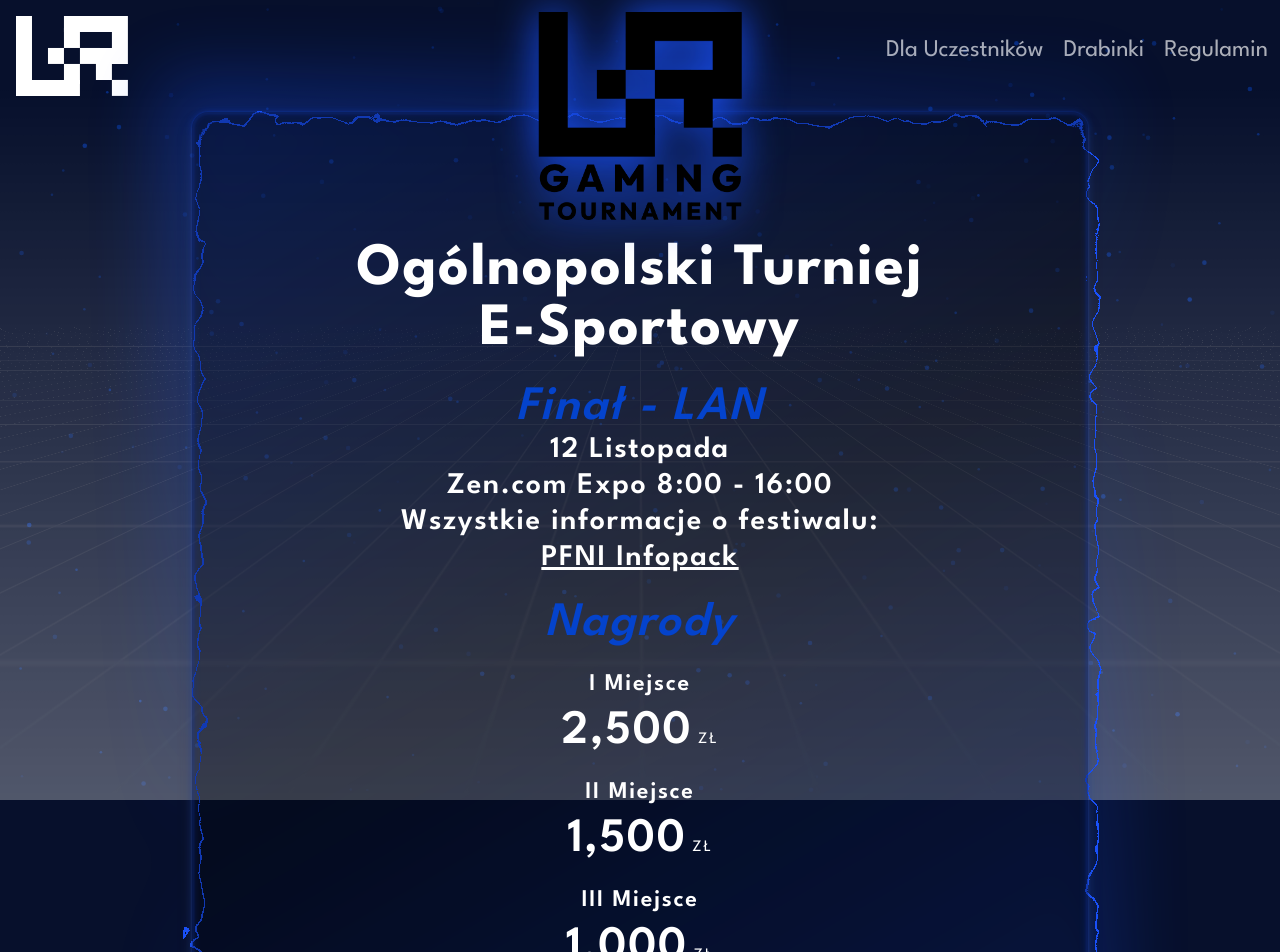
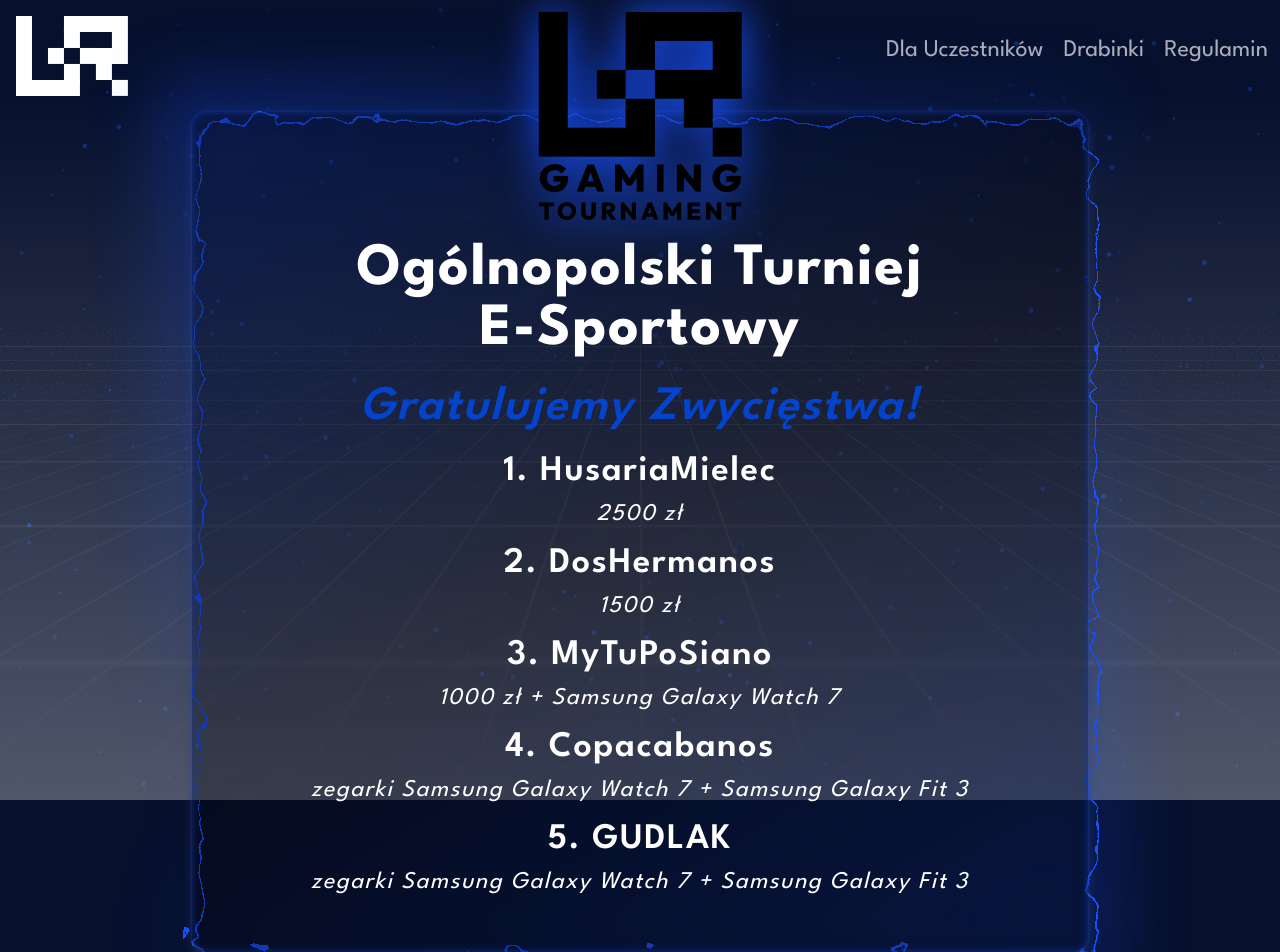
Before and after one commit to Poudretteite/UR-game-tournament, a React (Vite) app: page / in a window 1280 px wide. Shown: the top 952 px of the page. Built offline with nearby package versions, Linux system fonts and the light colour scheme.

Commit message:
fix: update Home component to display tournament winners and adjust heading styles

```diff
--- a/src/routes/Home.jsx
+++ b/src/routes/Home.jsx
@@ -6,7 +6,8 @@ import CountUp from '../components/ui/shadcn-io/countUp/count-up';
 import TwitchEmbed from '../components/TwitchEmbed';
 
 const h2 = "text-5xl font-semibold text-[#0443cc] italic";
-const h3 = "text-3xl font-semibold";
+const h3 = "text-4xl font-semibold pb-3";
+const span = "text-2xl italic font-normal";
 
 const Home = () => {
     return (
@@ -23,46 +24,12 @@ const Home = () => {
                 <div className="flex flex-col py-10 lg:pt-32 text-center space-y-6 p-6 h-a bg-black shadow-lg shadow-gray-700/50 bg-opacity-30 rounded-2xl">
                     <p className='text-5xl md:text-6xl font-bold'>Ogólnopolski Turniej<br />E-Sportowy</p>
                     <section>
-                        <h2 className={h2}>Finał - LAN</h2>
-                        <h3 className={h3}>12 Listopada</h3>
-                        <h3 className={h3}>Zen.com Expo 8:00 - 16:00</h3>
-                        <h3 className={h3}>Wszystkie informacje o festiwalu:
-                            <br /><a href='https://infopack.pfni.pl' className='underline' target='blank'>PFNI Infopack</a>
-                        </h3>
-                    </section>
-                    <section className='outline-double outline-[#1952ffaa] outline-4 hidden'>
-                        <TwitchEmbed />
-                    </section>
-                    <section>
-                        <h2 className={h2}>Nagrody</h2>
-                        <h3 className="text-2xl font-semibold pb-2 pt-5">I Miejsce</h3>
-                        <CountUp
-                            from={0}
-                            to={2500}
-                            separator=","
-                            direction="up"
-                            duration={0.02}
-                            className="text-5xl font-semibold"
-                        />&nbsp;ZŁ
-                        <h3 className="text-2xl font-semibold pb-2 pt-5">II Miejsce</h3>
-                        <CountUp
-                            from={0}
-                            to={1500}
-                            separator=","
-                            direction="up"
-                            duration={0.02}
-                            className="text-5xl font-semibold"
-                        />&nbsp;ZŁ
-                        <h3 className="text-2xl font-semibold pb-2 pt-5">III Miejsce</h3>
-                        <CountUp
-                            from={0}
-                            to={1000}
-                            separator=","
-                            direction="up"
-                            duration={0.02}
-                            className="text-5xl font-semibold"
-                        />&nbsp;ZŁ
-                        <h3 className="text-2xl pb-2 pt-5">+ Łączna wartość nagród rzeczowych w wyskości 5 000 zł.</h3>
+                        <h2 className="text-5xl font-semibold text-[#0443cc] italic mb-5">Gratulujemy Zwycięstwa!</h2>
+                        <h3 className={h3}>1. HusariaMielec<br /><span className={span}>2500 zł</span></h3>
+                        <h3 className={h3}>2. DosHermanos<br /><span className={span}>1500 zł</span></h3>
+                        <h3 className={h3}>3. MyTuPoSiano<br /><span className={span}>1000 zł + Samsung Galaxy Watch 7</span></h3>
+                        <h3 className={h3}>4. Copacabanos<br /><span className={span}>zegarki Samsung Galaxy Watch 7 + Samsung Galaxy Fit 3</span></h3>
+                        <h3 className={h3}>5. GUDLAK<br /><span className={span}>zegarki Samsung Galaxy Watch 7 + Samsung Galaxy Fit 3</span></h3>
                     </section>
                 </div>
                 </ElectricBorder>
```
Also changed, not shown: public/img/drabinki_dolne.png, public/img/drabinki_gorne.png.
